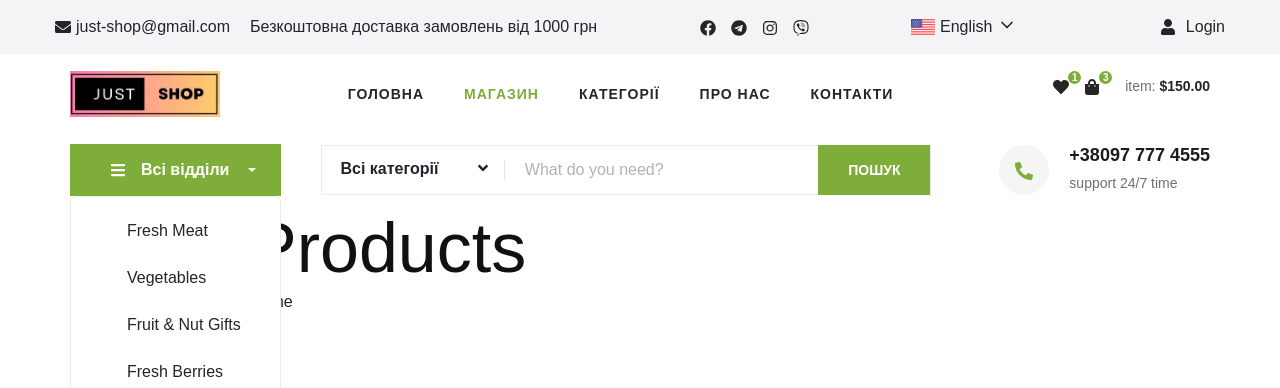
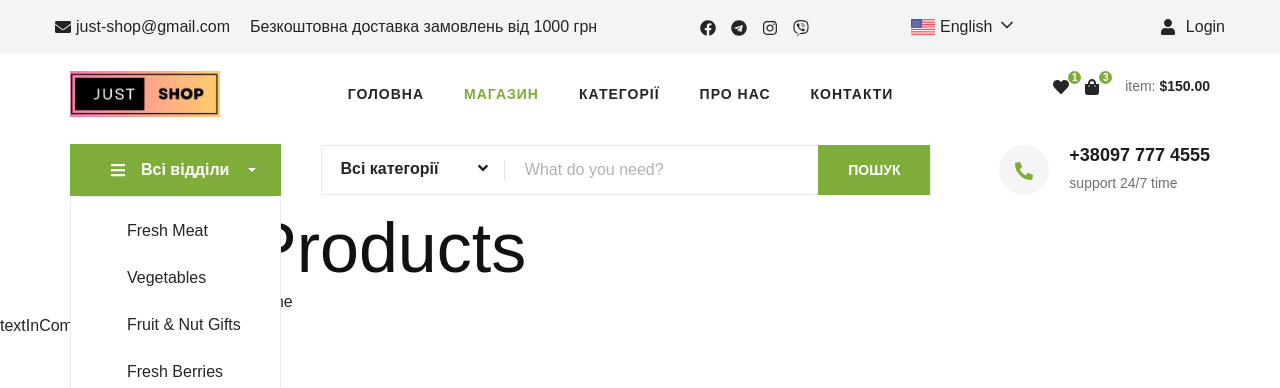
Before and after one commit to barkode/poster-shop-integration, a React (Create React App) app: page /poster-shop-integration/products in a window 1280 px wide. Shown: the top 388 px of the page. Built offline with nearby package versions, Linux system fonts and the light colour scheme.

Commit message:
Add footer to webpage

```diff
--- /dev/null
+++ b/src/components/Footer/Footer.jsx
@@ -0,0 +1,7 @@
+import React from 'react';
+
+const Footer = () => {
+  return <> textInComponent </>;
+};
+
+export default Footer;
--- /dev/null
+++ b/src/components/Footer/Footer.styled.jsx
@@ -0,0 +1 @@
+import styled from '@emotion/styled';
--- a/src/components/Layout/Layout.jsx
+++ b/src/components/Layout/Layout.jsx
@@ -3,6 +3,7 @@ import { Outlet } from 'react-router-dom';
 import { Container, HeaderStyled } from './Layout.styled';
 import Header from 'components/Header/Header';
 import HeaderTop from 'components/HeaderTop/HeaderTop';
+import Footer from 'components/Footer/Footer';
 
 const Layout = () => {
   return (
@@ -18,6 +19,7 @@ const Layout = () => {
           <Outlet />
         </Suspense>
       </div>
+      <Footer />
     </>
   );
 };
```
Also changed, not shown: src/pages/HomePage/Home.jsx (line endings or trailing spaces).
